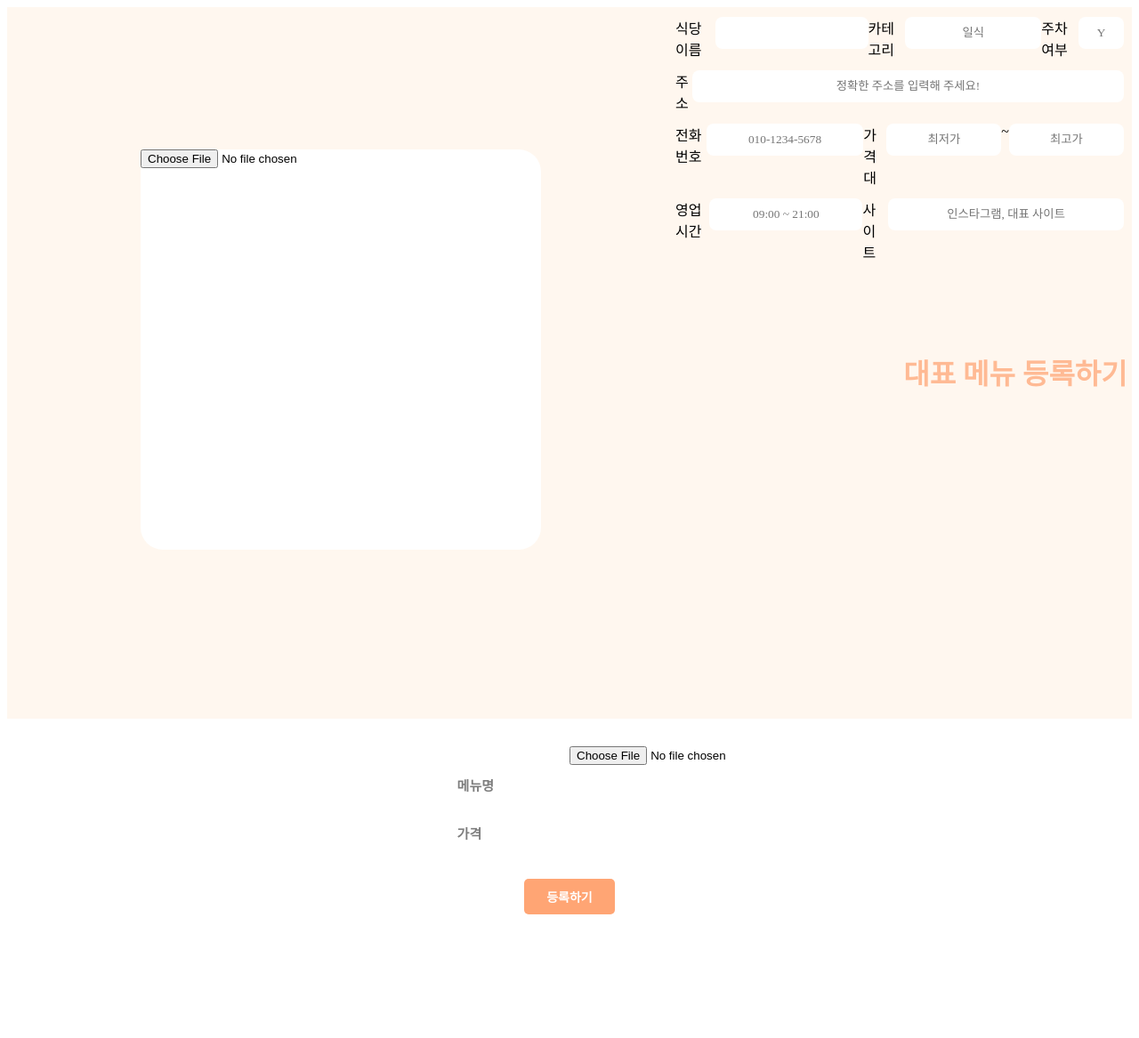
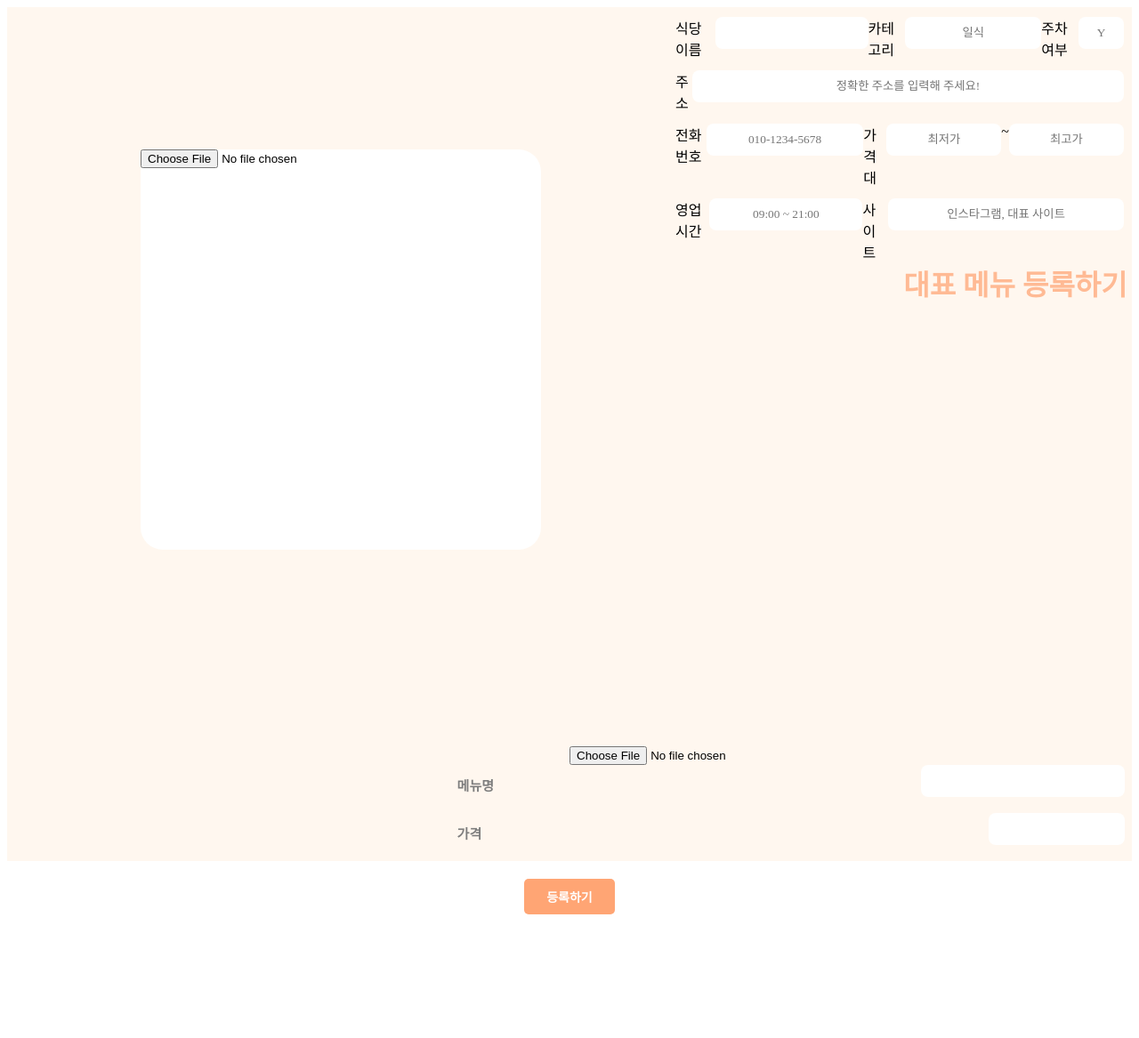
Before and after one commit to Haewonny/osp-homework, a Flask app: page /register_restaurant in a window 1280 px wide. Shown: the top 1167 px of the page at 89% size. Run offline with Flask 2, Linux system fonts and the light colour scheme.

Commit message:
BG color

```diff
--- a/static/css/restaurantpost.css
+++ b/static/css/restaurantpost.css
@@ -1,7 +1,7 @@
 .postRestaurantBG{
     background: #FFF7EF;
     width: 100vw;
-    height: 100vh;
+    height: 120vh;
 }
 
 .postContainer {
@@ -38,7 +38,7 @@
     width: 282px;
     height: 43px;
     left: 1000px;
-    top: 400px;
+    top: 300px;
 
     font-family: 'Spoqa Han Sans Neo';
     font-style: normal;
@@ -221,15 +221,16 @@
 }
 
 .bottomContainer {
-    width: 900px;
-    height: 225px;
+    width: 600px;
+    height: 100px;
     margin-left: 40px;
     display: inline;
     padding: 60%;
     flex-direction: row;
+    top: 30%;
 }
 
 .addBox {
     margin-left:50%;
-    top: 10px;
+    top: 10000px;
 }
```
